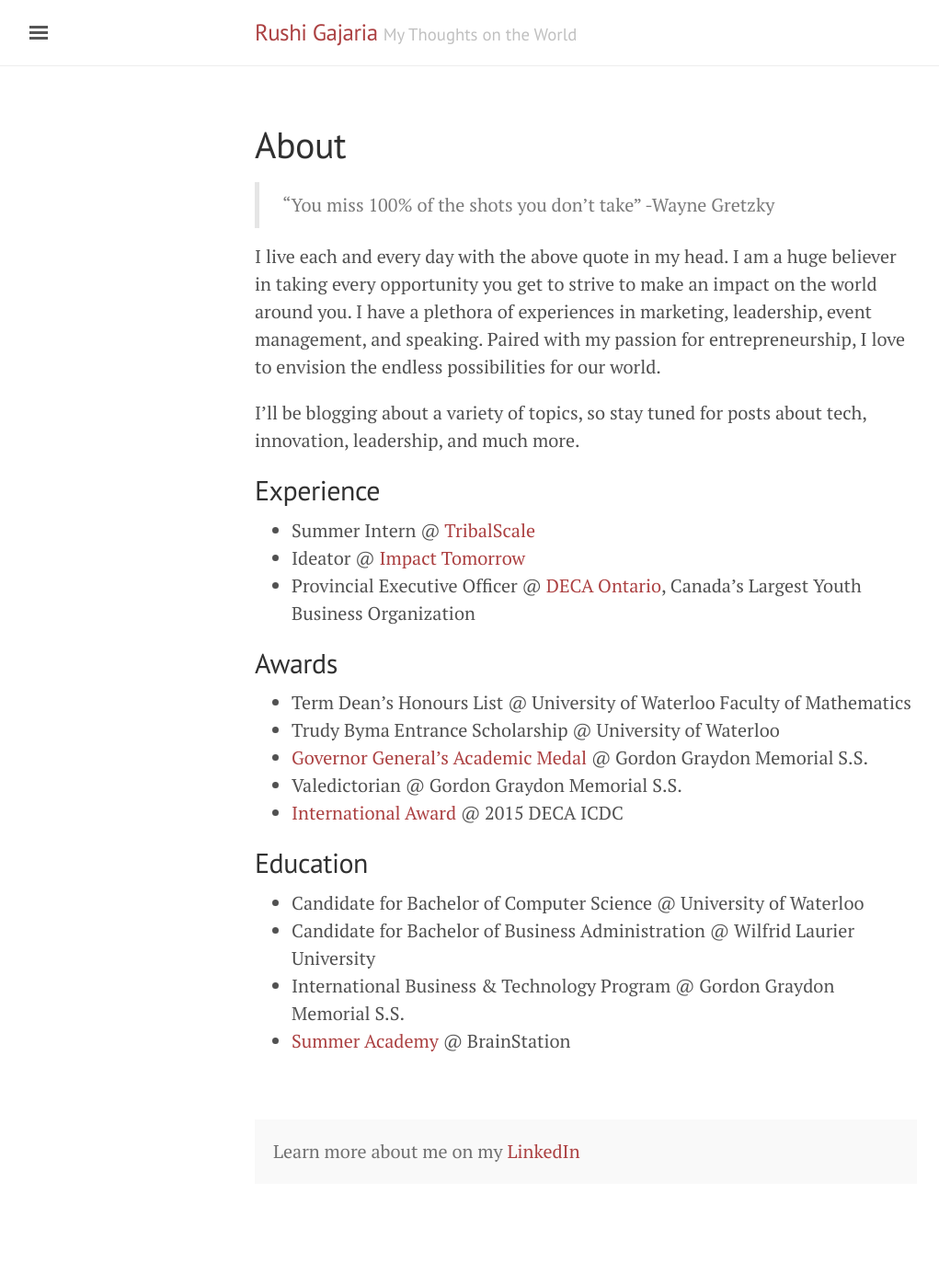
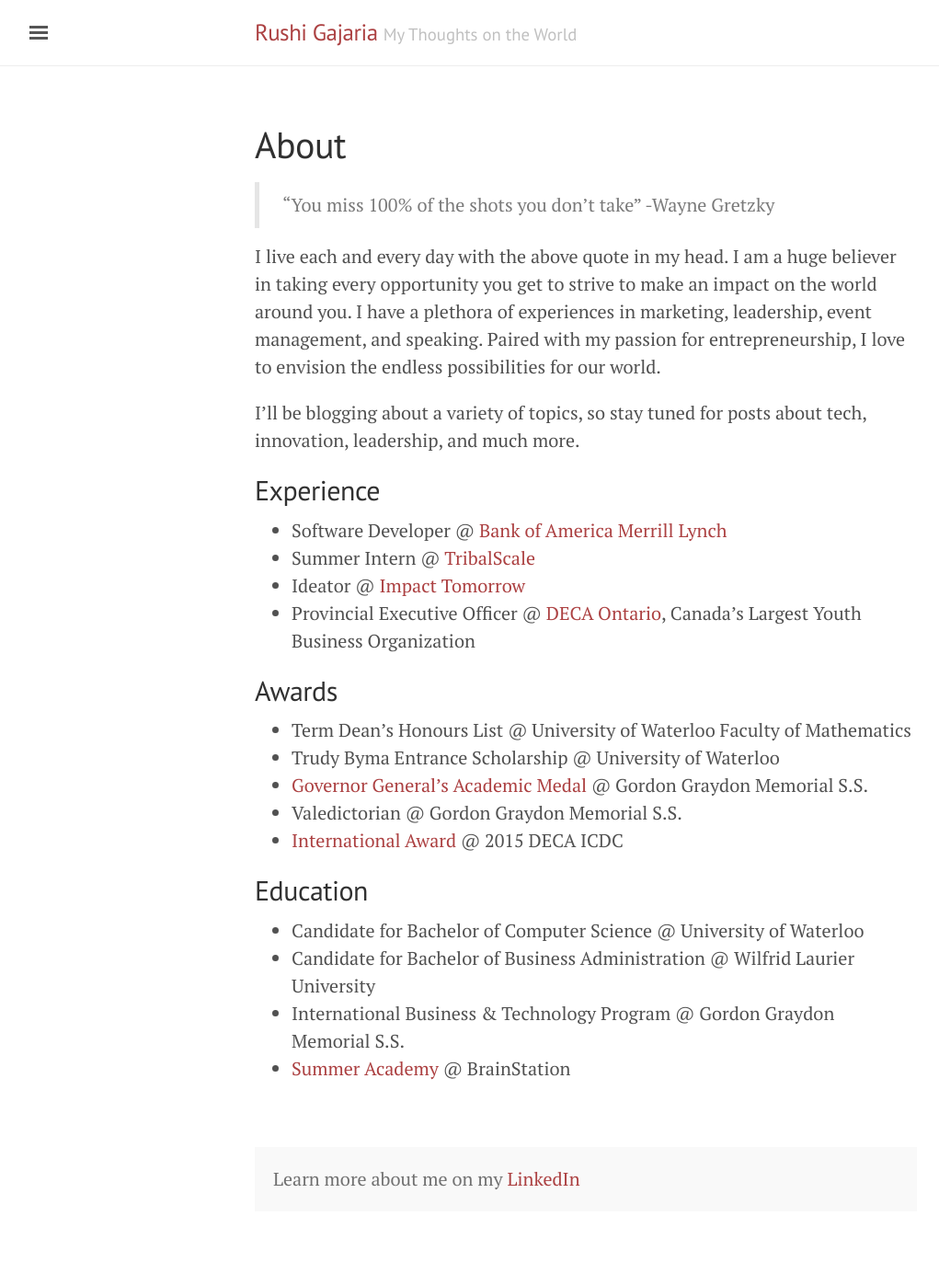
Before and after one commit to gajaria123/gajaria123.github.io, a Jekyll site: the page built from about.md, in a window 1280 px wide. Shown: the whole page at 92% size, without its empty margins (3-1024 px from the left). Built offline with Jekyll 4.4.1, drawn with Linux system fonts in a browser that asks for light colours; before the commit the page ends 1367 px from its top, so only the background shows below that.

Commit message:
Update about.md

```diff
--- a/about.md
+++ b/about.md
@@ -14,7 +14,7 @@
 
 
 ## Experience
-
+* Software Developer @ [Bank of America Merrill Lynch](https://www.bofaml.com/content/boaml/en_us/home.html/)
 * Summer Intern @ [TribalScale](http://www.tribalscale.com/)
 * Ideator @ [Impact Tomorrow](http://impacttomorrow.ca/)
 * Provincial Executive Officer @ [DECA Ontario](http://2016.deca.ca/), Canada's Largest Youth Business Organization
```
